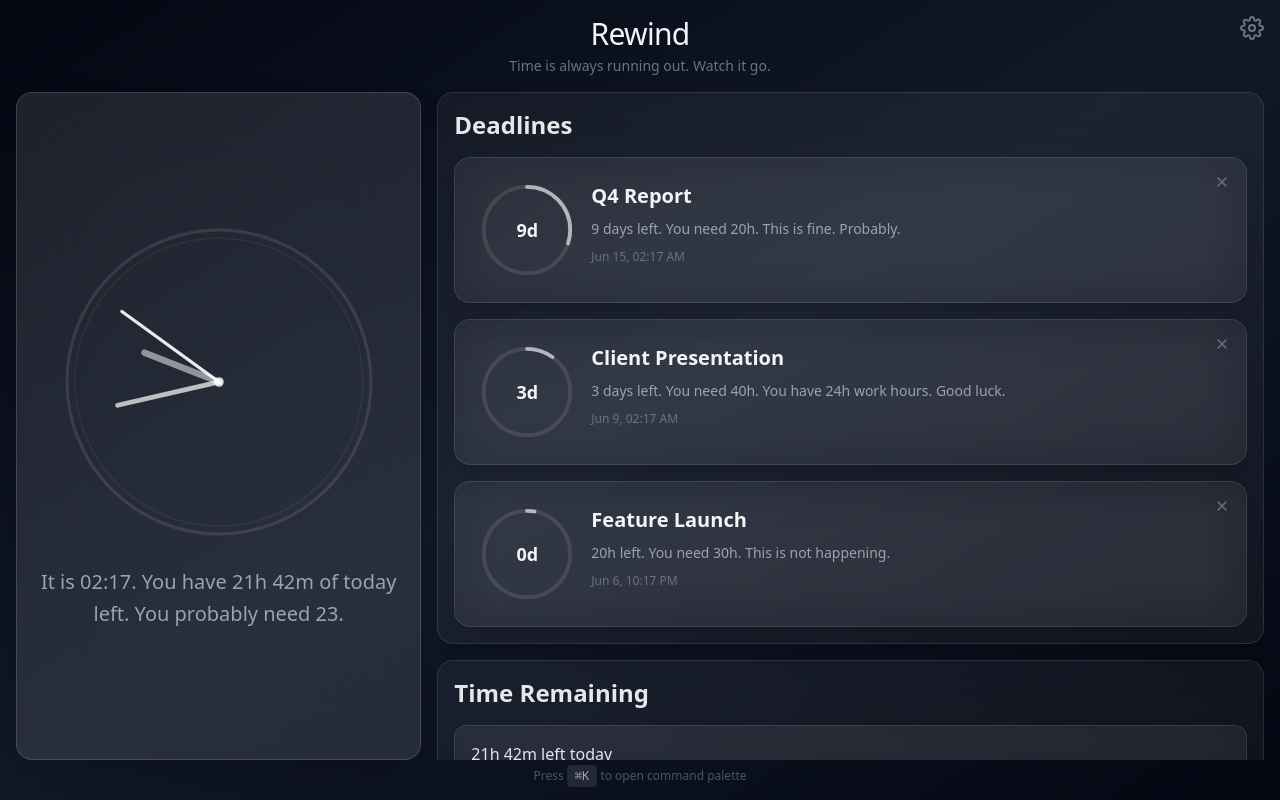
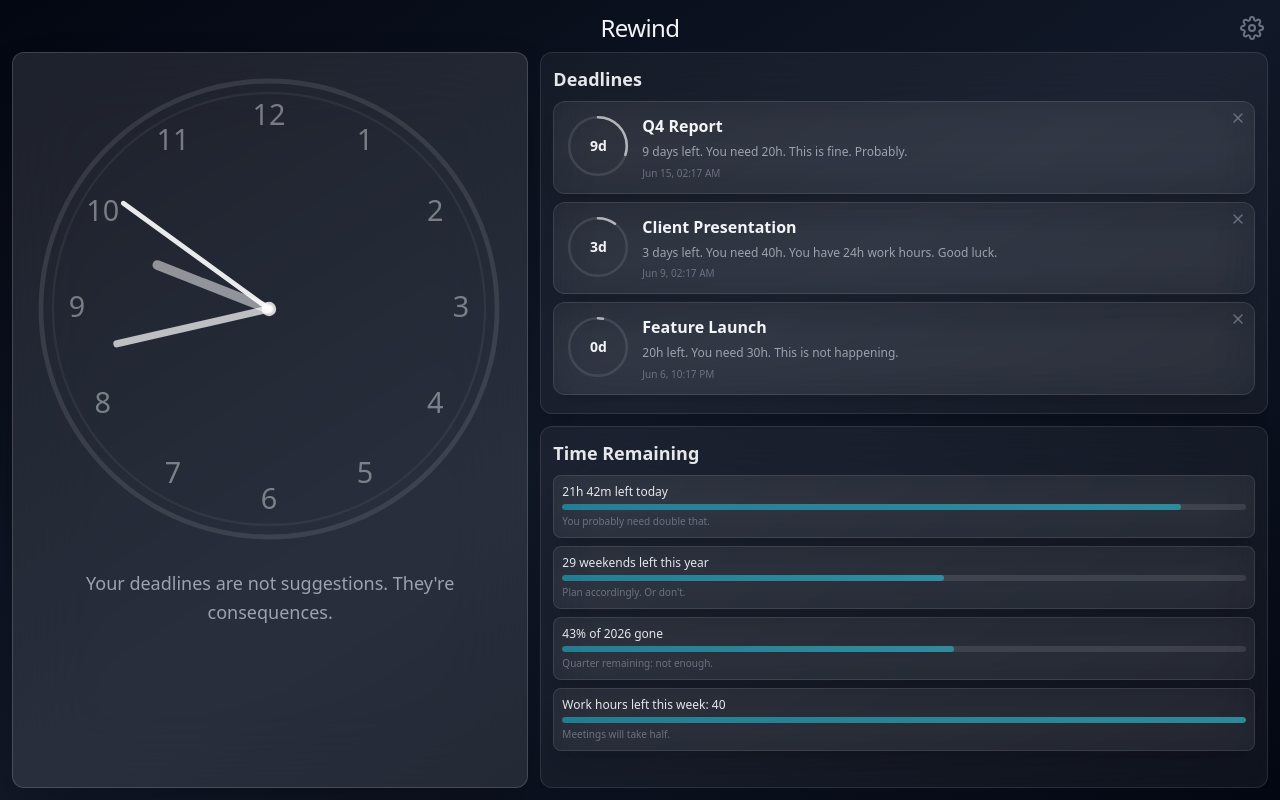
Before and after one commit to emadjumaah/Rewind, a React (Vite) app: page / in a window 1280 px wide. Built offline with nearby package versions, Linux system fonts and the light colour scheme.

Commit message:
Redesign layout: bigger clock, denser cards, 100 context sentences

```diff
--- a/src/App.tsx
+++ b/src/App.tsx
@@ -9,30 +9,29 @@ import Settings from './components/Settings'
 
 export default function App() {
   return (
-    <div className="h-screen bg-gradient-to-br from-gray-950 via-gray-900 to-gray-950 overflow-hidden">
+    <div className="h-screen w-screen bg-gradient-to-br from-gray-950 via-gray-900 to-gray-950 overflow-hidden p-3">
       <FocusMode />
       <CommandPalette />
       <Settings />
 
-      <div className="container mx-auto px-4 py-4 max-w-7xl h-full flex flex-col">
+      <div className="h-full flex flex-col gap-2">
         <motion.div
           initial={{ opacity: 0, y: 20 }}
           animate={{ opacity: 1, y: 0 }}
           transition={{ duration: 0.6 }}
-          className="text-center mb-4"
+          className="text-center"
         >
-          <h1 className="text-3xl font-light text-gray-100 mb-1 tracking-tight">Rewind</h1>
-          <p className="text-gray-500 text-sm">Time is always running out. Watch it go.</p>
+          <h1 className="text-2xl font-light text-gray-100 tracking-tight">Rewind</h1>
         </motion.div>
 
-        <div className="grid grid-cols-1 lg:grid-cols-3 gap-4 flex-1 min-h-0">
+        <div className="flex-1 grid grid-cols-12 gap-3 min-h-0">
           <motion.div
             initial={{ opacity: 0, x: -20 }}
             animate={{ opacity: 1, x: 0 }}
             transition={{ duration: 0.6, delay: 0.2 }}
-            className="lg:col-span-1"
+            className="col-span-5"
           >
-            <div className="glass-strong rounded-2xl p-4 h-full flex items-center justify-center">
+            <div className="glass-strong rounded-xl p-4 h-full flex items-center justify-center">
               <ReverseClock />
             </div>
           </motion.div>
@@ -41,28 +40,17 @@ export default function App() {
             initial={{ opacity: 0, x: 20 }}
             animate={{ opacity: 1, x: 0 }}
             transition={{ duration: 0.6, delay: 0.3 }}
-            className="lg:col-span-2 space-y-4 overflow-y-auto"
+            className="col-span-7 grid grid-rows-2 gap-3 overflow-y-auto"
           >
-            <div className="glass rounded-2xl p-4">
+            <div className="glass rounded-xl p-3">
               <DeadlineCards />
             </div>
 
-            <div className="glass rounded-2xl p-4">
+            <div className="glass rounded-xl p-3">
               <TimeAnalytics />
             </div>
           </motion.div>
         </div>
-
-        <motion.div
-          initial={{ opacity: 0 }}
-          animate={{ opacity: 1 }}
-          transition={{ duration: 0.6, delay: 0.5 }}
-          className="mt-2 text-center"
-        >
-          <p className="text-gray-600 text-xs">
-            Press <kbd className="px-2 py-1 bg-white/10 rounded text-gray-400">⌘K</kbd> to open command palette
-          </p>
-        </motion.div>
       </div>
     </div>
   )
--- a/src/components/DeadlineCards.tsx
+++ b/src/components/DeadlineCards.tsx
@@ -42,18 +42,18 @@ function DeadlineCard({ deadline, onRemove }: { deadline: Deadline; onRemove: (i
     <motion.div
       initial={{ opacity: 0, y: 20 }}
       animate={{ opacity: 1, y: 0 }}
-      className={`glass rounded-2xl p-6 relative ${getUrgencyColor(deadlineDate)}`}
+      className={`glass rounded-xl p-3 relative ${getUrgencyColor(deadlineDate)}`}
     >
       <button
         onClick={() => onRemove(deadline.id)}
-        className="absolute top-4 right-4 text-gray-500 hover:text-gray-300 transition-colors"
+        className="absolute top-2 right-2 text-gray-500 hover:text-gray-300 transition-colors"
       >
         <X size={16} />
       </button>
 
-      <div className="flex items-start gap-4">
+      <div className="flex items-start gap-3">
         <div className="relative">
-          <svg className="w-24 h-24" viewBox="0 0 100 100">
+          <svg className="w-16 h-16" viewBox="0 0 100 100">
             <circle
               cx="50"
               cy="50"
@@ -78,18 +78,18 @@ function DeadlineCard({ deadline, onRemove }: { deadline: Deadline; onRemove: (i
             />
           </svg>
           <div className="absolute inset-0 flex items-center justify-center">
-            <span className="text-lg font-semibold">
+            <span className="text-sm font-semibold">
               {differenceInDays(deadlineDate, now)}d
             </span>
           </div>
         </div>
 
         <div className="flex-1">
-          <h3 className="text-xl font-semibold mb-2">{deadline.title}</h3>
-          <p className="text-gray-400 text-sm leading-relaxed">
+          <h3 className="text-base font-semibold mb-1">{deadline.title}</h3>
+          <p className="text-gray-400 text-xs leading-relaxed">
             {getUrgencyText(deadlineDate, deadline.estimatedHours)}
           </p>
-          <p className="text-gray-500 text-xs mt-2">
+          <p className="text-gray-500 text-[10px] mt-1">
             {deadlineDate.toLocaleDateString('en-US', { month: 'short', day: 'numeric', hour: '2-digit', minute: '2-digit' })}
           </p>
         </div>
@@ -102,9 +102,9 @@ export default function DeadlineCards() {
   const { deadlines, removeDeadline } = useStore()
 
   return (
-    <div className="space-y-4">
-      <h2 className="text-2xl font-semibold text-gray-200">Deadlines</h2>
-      <div className="grid gap-4">
+    <div className="space-y-2">
+      <h2 className="text-lg font-semibold text-gray-200">Deadlines</h2>
+      <div className="grid gap-2">
         {deadlines.map((deadline) => (
           <DeadlineCard key={deadline.id} deadline={deadline} onRemove={removeDeadline} />
         ))}
--- a/src/components/ReverseClock.tsx
+++ b/src/components/ReverseClock.tsx
@@ -1,5 +1,125 @@
 import { useState, useEffect } from 'react'
 import { useStore } from '../store'
+
+const contexts = [
+  "11 days left. 4 of them are weekend. Good luck.",
+  "You've used 74% of your year. What do you have to show for it?",
+  "This deadline is in 6 hours. This is fine.",
+  "3 weekends left in the month. One of them you'll waste. Statistically.",
+  "Time doesn't care about your plans. It just leaves.",
+  "You have 40 hours left. You said you need 60. This is a you problem.",
+  "The day is 60% gone. Your progress is not.",
+  "Deadlines are just suggestions that have consequences.",
+  "You'll probably procrastinate until the last hour. We both know this.",
+  "Time is the one resource you can't renew. Spend it poorly, it's gone.",
+  "5 hours left today. You'll spend 3 on things that don't matter.",
+  "The weekend is coming. You'll rest instead of catching up. Again.",
+  "Your future self will hate your current self's time management.",
+  "Procrastination is just borrowing time from future you at high interest.",
+  "The clock doesn't stop because you're tired. It keeps going.",
+  "You have enough time. You just don't use it well.",
+  "Tomorrow you'll wish you started today. You won't.",
+  "The perfect time to start was yesterday. The second best is now. You won't.",
+  "Your deadlines are self-imposed. You're still going to miss them.",
+  "Time management is just managing yourself. You're bad at it.",
+  "The hours you waste today are gone forever. Forever is a long time.",
+  "You're not busy. You're just inefficient.",
+  "The work expands to fill the time available. You're proving Parkinson right.",
+  "You'll feel better after you start. You won't start.",
+  "The difference between success and failure is how you use time. You're failing.",
+  "Time is free. But it's priceless. You can't own it, but you can spend it.",
+  "You have the same 24 hours as everyone else. You just use yours worse.",
+  "The days are long but the years are short. You're wasting both.",
+  "You'll remember what you didn't do more than what you did.",
+  "Time waits for no one. Especially not for you.",
+  "Your to-do list is just a list of things you won't do.",
+  "The future is promised to no one. You're acting like you have forever.",
+  "You're not running out of time. You're wasting it.",
+  "The best time to plant a tree was 20 years ago. You didn't.",
+  "Your calendar is full of things that don't matter.",
+  "Time is what you want most, but what you use worst.",
+  "You'll never find time for anything. You have to make it. You won't.",
+  "The days you don't take action are the days you lose forever.",
+  "Your inbox is full. Your mind is empty. That's not a good trade.",
+  "Time flies when you're procrastinating. It drags when you're working.",
+  "You have enough time. You just don't have enough discipline.",
+  "The clock is ticking. You're scrolling.",
+  "Your deadlines are closer than they appear. You're not ready.",
+  "Time is the most valuable thing you spend. You're spending it poorly.",
+  "You'll regret the time you didn't spend wisely. You already do.",
+  "The hours pass whether you use them or not. You're not using them.",
+  "Your phone is full of time-wasters. You're using them all.",
+  "Time is a created thing. You can't manage time, you manage yourself.",
+  "You're not overwhelmed. You're just unorganized.",
+  "The day has 24 hours. You're using about 4 of them productively.",
+  "Your attention span is shorter than your to-do list. Both are problems.",
+  "Time is the coin of your life. You're spending it on cheap things.",
+  "You'll always be busy. You'll never be ready.",
+  "The future is created by what you do today. You're doing nothing.",
+  "Your schedule is a suggestion. You're not following it.",
+  "Time is the wisest counselor of all. You're not listening.",
+  "You have the time. You just don't have the focus.",
+  "The days pass. Your deadlines don't move. You're in trouble.",
+  "Your procrastination is a choice. You keep choosing it.",
+  "Time doesn't forgive. It doesn't forget. It just passes.",
+  "You're not waiting for the right time. You're avoiding the work.",
+  "The clock has no sympathy. Neither does your boss.",
+  "Your time is your life. You're giving it away for free.",
+  "You'll be busy until you're dead. That's not a strategy.",
+  "Time is the one thing you can never get back. You're wasting it.",
+  "Your distractions are expensive. You can't afford them.",
+  "The night is long. Your deadline is tomorrow. You're not sleeping.",
+  "You're not a perfectionist. You're a procrastinator. There's a difference.",
+  "Time is what we want most, but what we use worst.",
+  "Your future is being created right now. You're creating nothing.",
+  "The days are getting shorter. Your to-do list is getting longer.",
+  "You're not taking a break. You're quitting early.",
+  "Time is a terrible master but a great servant. You're serving it poorly.",
+  "Your anxiety about time is wasting your time.",
+  "The clock keeps moving. You keep stalling.",
+  "You have 86,400 seconds today. How many have you wasted?",
+  "Time is more valuable than money. You can get more money.",
+  "Your deadlines are not suggestions. They're consequences.",
+  "The present moment is all you have. You're not in it.",
+  "You're not multitasking. You're just doing multiple things badly.",
+  "Time is the fire in which we burn. You're adding fuel.",
+  "Your calendar is full. Your accomplishments are empty.",
+  "The days go by. Your goals stay the same.",
+  "You're not prioritizing. You're avoiding.",
+  "Time is a limited resource. You're treating it like it's infinite.",
+  "Your phone is a time machine. It only goes backward.",
+  "The work won't do itself. You're hoping it will.",
+  "You're not tired. You're unmotivated.",
+  "Time is the school in which we learn. You're not studying.",
+  "Your distractions are costing you your future.",
+  "The clock is neutral. Your relationship with it is not.",
+  "You're not waiting for inspiration. You're procrastinating.",
+  "Time is the most valuable thing a man can spend. You're spending it cheaply.",
+  "Your to-do list is a graveyard of good intentions.",
+  "The days are long. The years are short. You're wasting the days.",
+  "You're not busy. You're just avoiding the important work.",
+  "Time is a created thing. To say 'I don't have time' is to say 'I don't want to'.",
+  "Your deadlines are approaching. You're standing still.",
+  "The clock ticks. You scroll. Same as always.",
+  "You'll never have more time. You'll just have less life.",
+  "Time is what we want most, but use worst.",
+  "Your future self is watching you right now. They're disappointed.",
+  "The days pass. The regrets accumulate. You're not learning.",
+  "You're not taking it slow. You're stalling.",
+  "Time is the one thing you can never get more of. You're wasting it.",
+  "Your phone is a black hole for time. You keep falling in.",
+  "The work is waiting. You're not.",
+  "You're not thinking about it. You're worrying about it.",
+  "Time is a gift. You're returning it unopened.",
+  "Your schedule is full of busy work. The important work waits.",
+  "The clock doesn't care about your feelings. It cares about time.",
+  "You're not planning. You're worrying.",
+  "Time is the wisest of all teachers. You're not paying attention.",
+  "Your distractions are endless. Your time is not.",
+  "The days slip away. You're not holding on.",
+  "You're not resting. You're avoiding.",
+  "Time is the currency of life. You're bankrupt.",
+]
 
 export default function ReverseClock() {
   const { settings } = useStore()
@@ -13,29 +133,14 @@ export default function ReverseClock() {
 
   useEffect(() => {
     const updateContext = () => {
-      const now = new Date()
-      const endOfDay = new Date()
-      endOfDay.setHours(23, 59, 59, 999)
-      const msLeft = endOfDay.getTime() - now.getTime()
-      const hoursLeft = Math.floor(msLeft / (1000 * 60 * 60))
-      const minsLeft = Math.floor((msLeft % (1000 * 60 * 60)) / (1000 * 60))
-
-      const timeStr = settings.timeFormat === '12h'
-        ? now.toLocaleTimeString('en-US', { hour: 'numeric', minute: '2-digit', hour12: true })
-        : now.toLocaleTimeString('en-US', { hour: '2-digit', minute: '2-digit', hour12: false })
-
-      const contexts = [
-        `It is ${timeStr}. You have ${hoursLeft}h ${minsLeft}m of today left. You probably need ${hoursLeft + 2}.`,
-        `${timeStr}. ${hoursLeft} hours remain. Most will be wasted on things that don't matter.`,
-        `${timeStr}. The day is ${Math.round((1 - msLeft / (24 * 60 * 60 * 1000)) * 100)}% gone. Progress is optional.`,
-      ]
-      setContext(contexts[Math.floor(Math.random() * contexts.length)])
+      const shuffled = [...contexts].sort(() => Math.random() - 0.5)
+      setContext(shuffled[0])
     }
 
     updateContext()
     const interval = setInterval(updateContext, 15000)
     return () => clearInterval(interval)
-  }, [settings.timeFormat])
+  }, [])
 
   const seconds = time.getSeconds()
   const minutes = time.getMinutes()
@@ -52,9 +157,17 @@ export default function ReverseClock() {
   const hourHandX = 100 + 50 * Math.sin((hourDeg * Math.PI) / 180)
   const hourHandY = 100 - 50 * Math.cos((hourDeg * Math.PI) / 180)
 
+  const getNumberPosition = (num: number) => {
+    const angle = (num - 3) * (Math.PI / 6)
+    const radius = 80
+    const x = 100 + radius * Math.cos(angle)
+    const y = 100 + radius * Math.sin(angle)
+    return { x, y }
+  }
+
   return (
-    <div className="flex flex-col items-center gap-6">
-      <div className="relative w-80 h-80">
+    <div className="flex flex-col gap-3 h-full">
+      <div className="relative w-full aspect-square max-w-[480px] max-h-[480px]">
         <svg className="w-full h-full" viewBox="0 0 200 200">
           <circle
             cx="100"
@@ -72,6 +185,25 @@ export default function ReverseClock() {
             stroke="rgba(255,255,255,0.05)"
             strokeWidth="1"
           />
+
+          {Array.from({ length: 12 }, (_, i) => {
+            const num = i + 1
+            const { x, y } = getNumberPosition(num)
+            return (
+              <text
+                key={num}
+                x={x}
+                y={y}
+                textAnchor="middle"
+                dominantBaseline="middle"
+                fill="rgba(255,255,255,0.4)"
+                fontSize="12"
+                fontWeight="500"
+              >
+                {num}
+              </text>
+            )
+          })}
 
           <circle
             cx="100"
@@ -111,9 +243,11 @@ export default function ReverseClock() {
           />
         </svg>
       </div>
-      <p className="text-xl text-gray-400 text-center max-w-md leading-relaxed">
-        {context}
-      </p>
+      <div className="p-2">
+        <p className="text-lg text-gray-400 text-center leading-relaxed">
+          {context}
+        </p>
+      </div>
     </div>
   )
 }
--- a/src/components/TimeAnalytics.tsx
+++ b/src/components/TimeAnalytics.tsx
@@ -40,21 +40,21 @@ export default function TimeAnalytics() {
   ]
 
   return (
-    <div className="space-y-4">
-      <h2 className="text-2xl font-semibold text-gray-200">Time Remaining</h2>
-      <div className="space-y-3">
+    <div className="space-y-2">
+      <h2 className="text-lg font-semibold text-gray-200">Time Remaining</h2>
+      <div className="space-y-2">
         {analytics.map((item, index) => (
           <motion.div
             key={index}
             initial={{ opacity: 0, x: -20 }}
             animate={{ opacity: 1, x: 0 }}
             transition={{ delay: index * 0.1 }}
-            className="glass rounded-xl p-4"
+            className="glass rounded-lg p-2"
           >
-            <div className="flex justify-between items-center mb-2">
-              <span className="text-gray-200 font-medium">{item.label}</span>
+            <div className="flex justify-between items-center mb-1">
+              <span className="text-gray-200 text-xs font-medium">{item.label}</span>
             </div>
-            <div className="h-2 bg-white/10 rounded-full overflow-hidden mb-2">
+            <div className="h-1.5 bg-white/10 rounded-full overflow-hidden mb-1">
               <motion.div
                 initial={{ width: 0 }}
                 animate={{ width: `${item.progress * 100}%` }}
@@ -62,7 +62,7 @@ export default function TimeAnalytics() {
                 className="h-full bg-gradient-to-r from-cyan-500/50 to-cyan-400/50 rounded-full"
               />
             </div>
-            <p className="text-gray-500 text-sm">{item.subtext}</p>
+            <p className="text-gray-500 text-[10px]">{item.subtext}</p>
           </motion.div>
         ))}
       </div>
```
Also changed, not shown: 2 other files (tests, documents, lock files or other folders).
